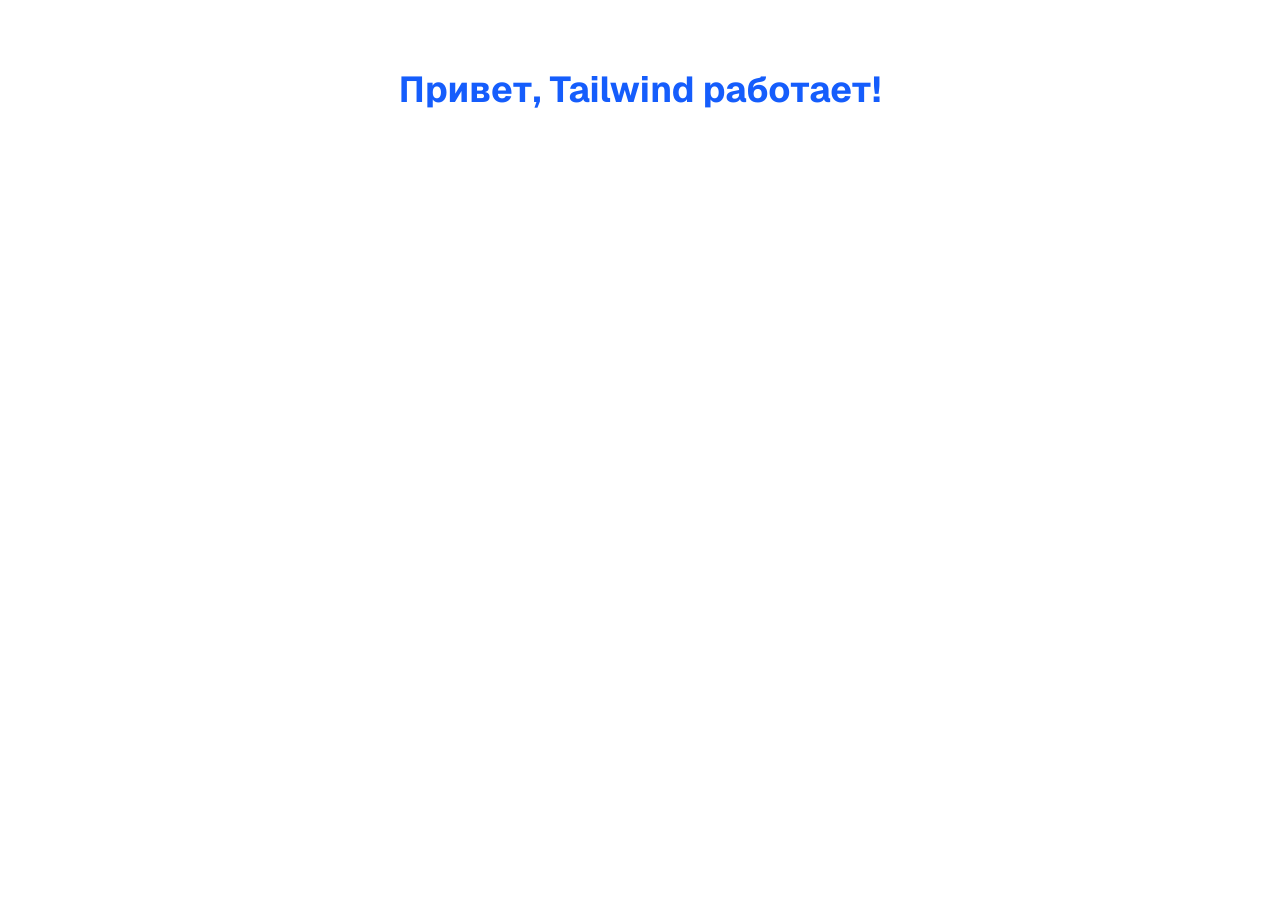
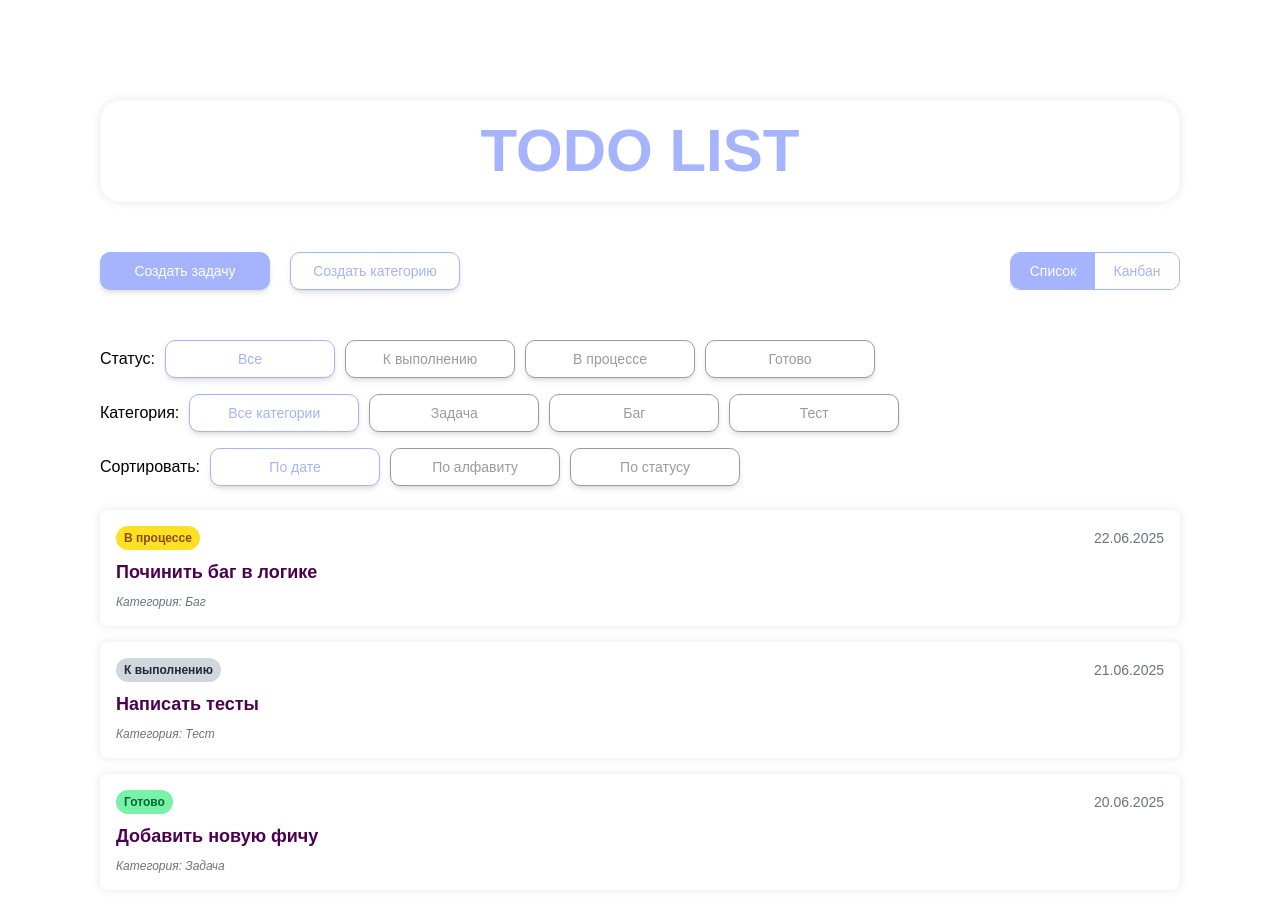
Before and after one commit to EkaterinaZamkovoy/todo-app-test, a Next.js app: page / in a window 1280 px wide. Shown: the top 912 px of the page. Before the commit the page ends 800 px from the top, so only its background shows below. Built offline with nearby package versions, Linux system fonts and the light colour scheme.

Commit message:
feat: create main page

```diff
--- a/src/app/page.tsx
+++ b/src/app/page.tsx
@@ -1,13 +1,18 @@
-import Image from 'next/image';
+import { MainToDoWidget } from '@/widget';
 
 export default function Home() {
+  const classNames = {
+    container: 'flex flex-col gap-[50px] px-[100px] py-[100px]',
+    title:
+      'text-6xl font-bold text-primary text-center border border-greyLight p-5 rounded-[20px] shadow-[0_0_10px_rgba(0,0,0,0.1)]',
+  };
+
   return (
-    <div className='grid grid-rows-[20px_1fr_20px] items-center justify-items-center min-h-screen p-8 pb-20 gap-16 sm:p-20 font-[family-name:var(--font-geist-sans)]'>
-      <main className='p-8'>
-        <h1 className='text-4xl font-bold text-blue-600'>
-          Привет, Tailwind работает!
-        </h1>
-      </main>
-    </div>
+    <main className={classNames.container}>
+      <div className={classNames.title}>
+        <h1>TODO LIST</h1>
+      </div>
+      <MainToDoWidget />
+    </main>
   );
 }
```
